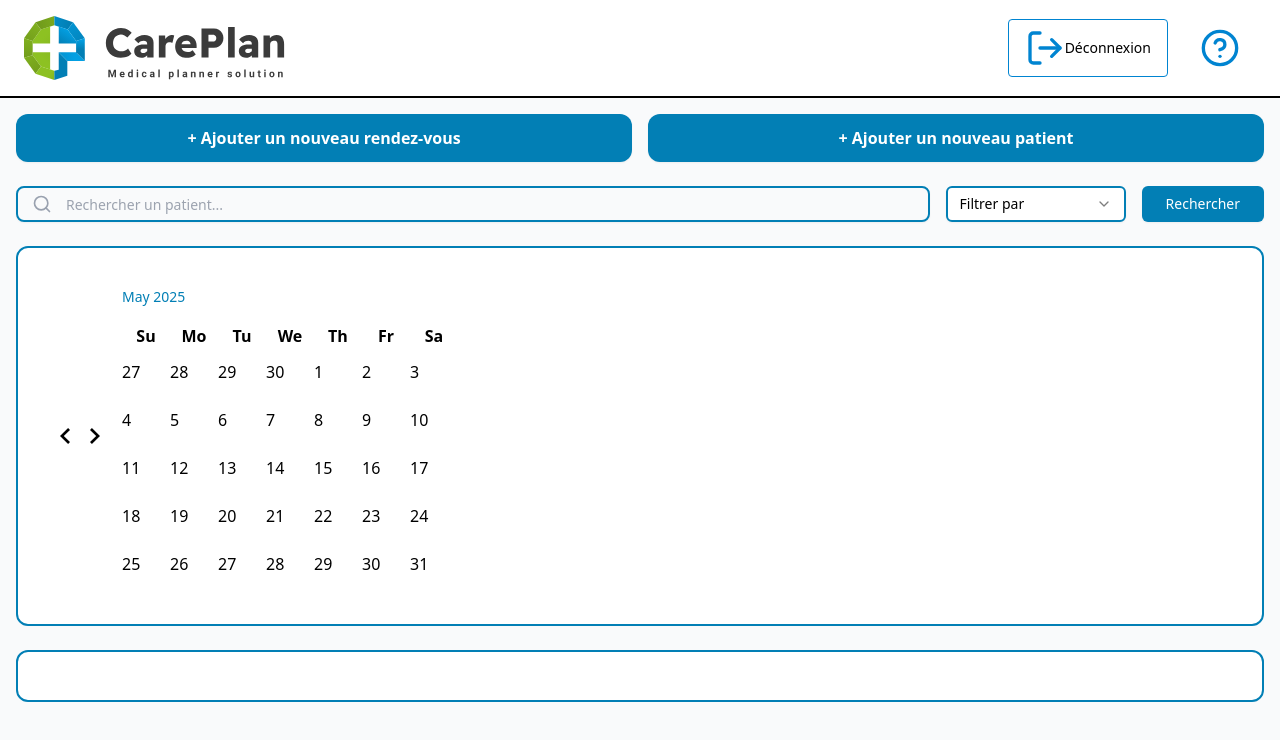
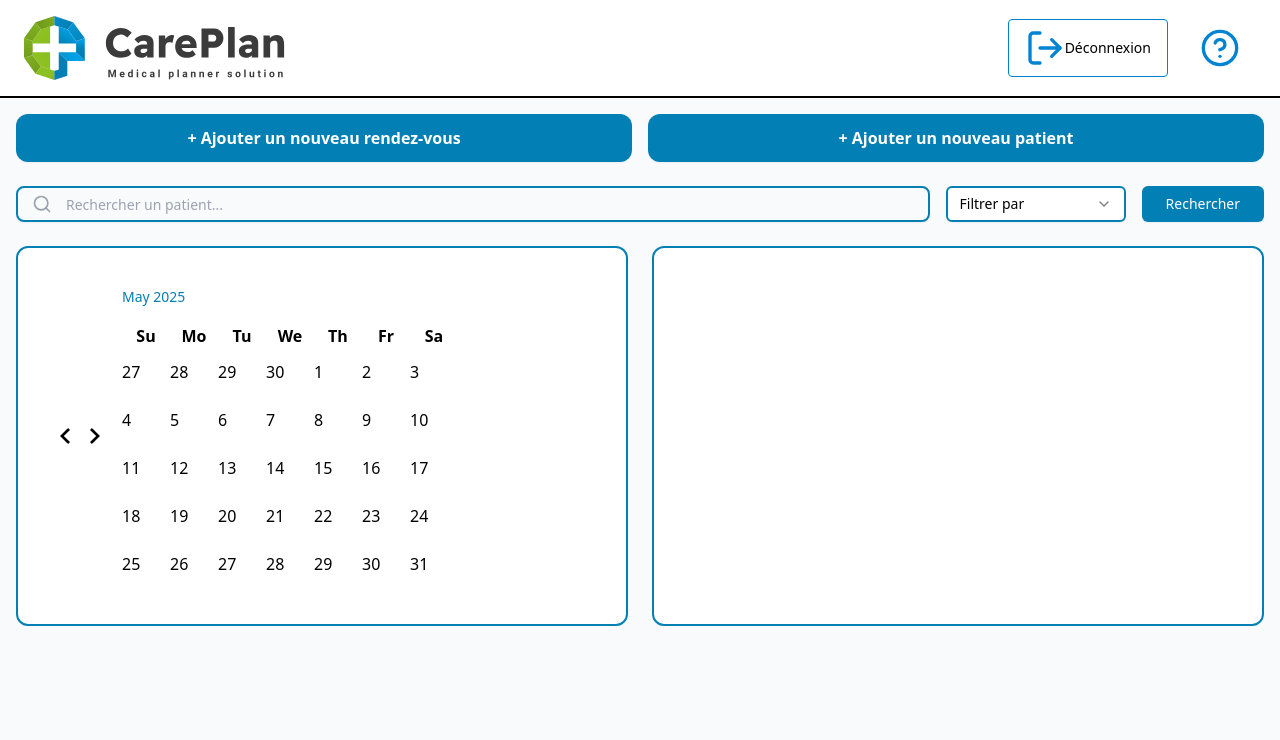
Before and after one commit to WildCodeSchool-CDA-FT-2025-03/CDA-Projet-2-Team-1, a React (Vite) app in the folder frontend/: page /secretary in a window 1280 px wide. Shown: the top 740 px of the page. Built offline with nearby package versions, Linux system fonts and the light colour scheme.

Commit message:
fix; div for the calendar & list of patient

```diff
--- a/frontend/src/pages/SecretaryPage.tsx
+++ b/frontend/src/pages/SecretaryPage.tsx
@@ -51,8 +51,8 @@ const SecretaryPage = () => {
           </Button>
         </div>
         {/* Grille principale */}
-        <div className="space-y-6">
-          <div className="bg-white p-6 rounded-xl border-2 border-[#027FB5]">
+        <div className="grid grid-cols-1 lg:grid-cols-2 gap-6">
+          <div className="bg-white space-y-6 p-6 rounded-xl border-2 border-[#027FB5]">
             {/* Calendrier */}
             <Calendar
               mode="single"
@@ -89,7 +89,7 @@ const SecretaryPage = () => {
             />
           </div>
           {/* Liste des patients */}
-          <div className="bg-white p-6 rounded-xl border-2 border-[#027FB5]"></div>
+          <div className="bg-white space-y-6 p-6 rounded-xl border-2 border-[#027FB5]"></div>
         </div>
       </div>
     </main>
```
